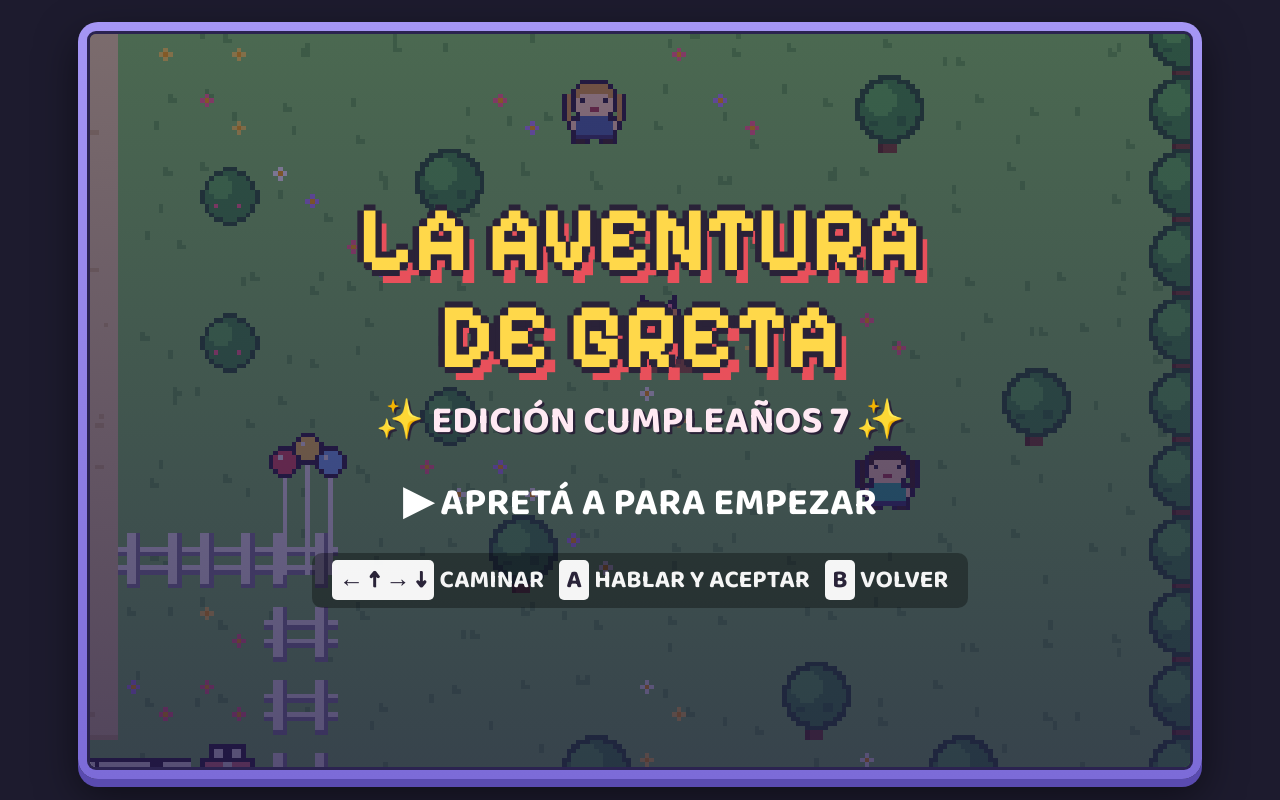
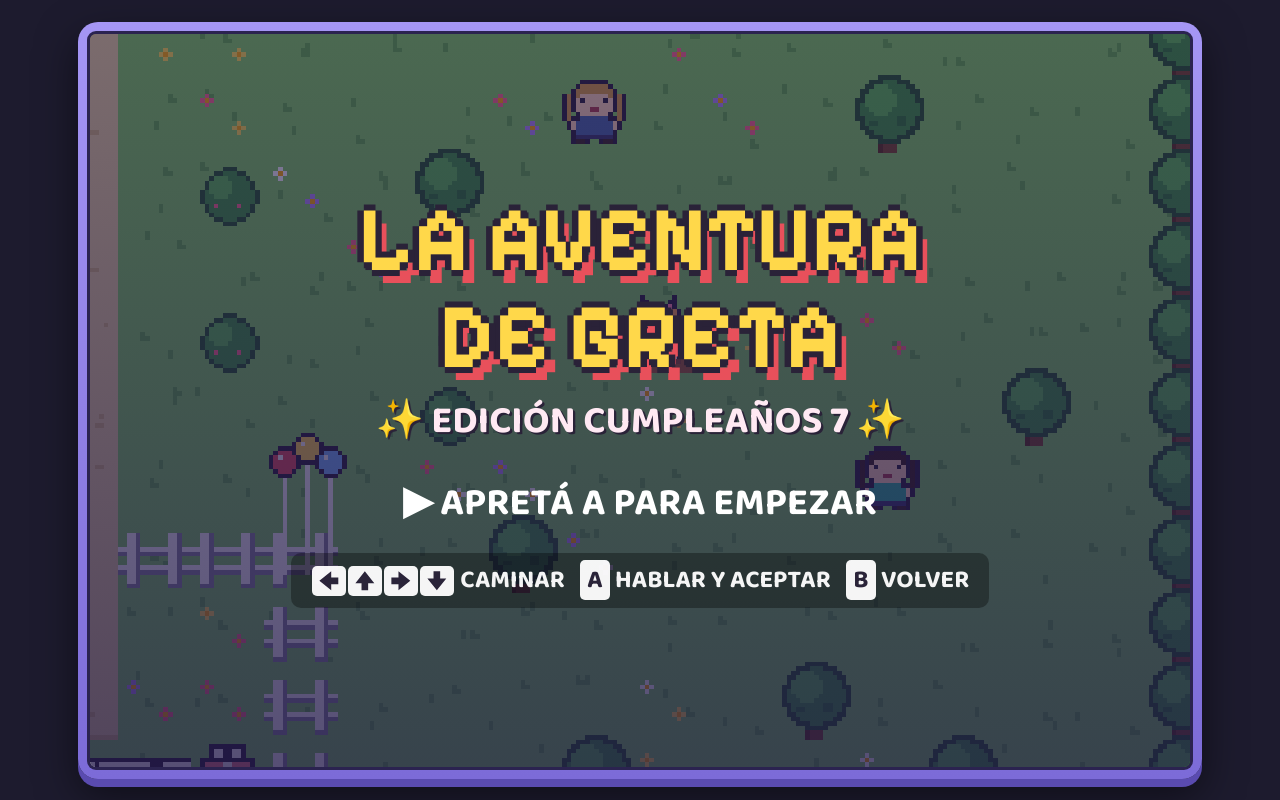
Before and after one commit to themartincito/juego-greta, a plain HTML site: page index.html in a window 1280 px wide. Drawn offline with Linux system fonts and the light colour scheme.

Commit message:
Flechas dibujadas en la pantalla de inicio

```diff
--- a/index.html
+++ b/index.html
@@ -191,6 +191,7 @@ body{line-height:1.15}
 #title .start{margin-top:.6em;font-size:1.05em;font-weight:700;animation:blink 1s steps(2) infinite}
 #title .keys{margin-top:.5em;font-size:.68em;line-height:1.5;opacity:.95;background:rgba(0,0,0,.35);padding:.35em .8em;border-radius:.4em}
 @keyframes blink{50%{opacity:0}}
+kbd.ar{display:inline-flex;align-items:center;justify-content:center;padding:.12em .2em;margin:0 .05em;vertical-align:middle}
 kbd{font-family:inherit;background:#fff;color:#2a2238;border-radius:.2em;padding:0 .3em;font-weight:700}
 
 /* Fiesta final */
@@ -260,7 +261,7 @@ kbd{font-family:inherit;background:#fff;color:#2a2238;border-radius:.2em;padding
         <h1 id="ttl"></h1>
         <div class="sub" id="ttlSub"></div>
         <div class="start">▶ Apretá A para empezar</div>
-        <div class="keys"><kbd>← ↑ → ↓</kbd> caminar &nbsp; <kbd>A</kbd> hablar y aceptar &nbsp; <kbd>B</kbd> volver</div>
+        <div class="keys"><kbd class="ar"><svg viewBox="0 0 10 10" width="0.95em" height="0.95em" style="transform:rotate(-90deg)"><path d="M5 1 L9 6 H6.4 V9 H3.6 V6 H1 Z" fill="#2a2238"/></svg></kbd><kbd class="ar"><svg viewBox="0 0 10 10" width="0.95em" height="0.95em" style="transform:rotate(0deg)"><path d="M5 1 L9 6 H6.4 V9 H3.6 V6 H1 Z" fill="#2a2238"/></svg></kbd><kbd class="ar"><svg viewBox="0 0 10 10" width="0.95em" height="0.95em" style="transform:rotate(90deg)"><path d="M5 1 L9 6 H6.4 V9 H3.6 V6 H1 Z" fill="#2a2238"/></svg></kbd><kbd class="ar"><svg viewBox="0 0 10 10" width="0.95em" height="0.95em" style="transform:rotate(180deg)"><path d="M5 1 L9 6 H6.4 V9 H3.6 V6 H1 Z" fill="#2a2238"/></svg></kbd> caminar &nbsp; <kbd>A</kbd> hablar y aceptar &nbsp; <kbd>B</kbd> volver</div>
       </div>
       <div id="party" class="hidden">
         <canvas id="confetti"></canvas>
```
